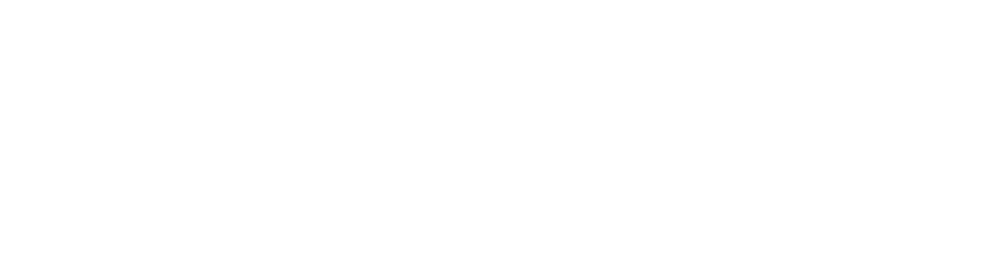
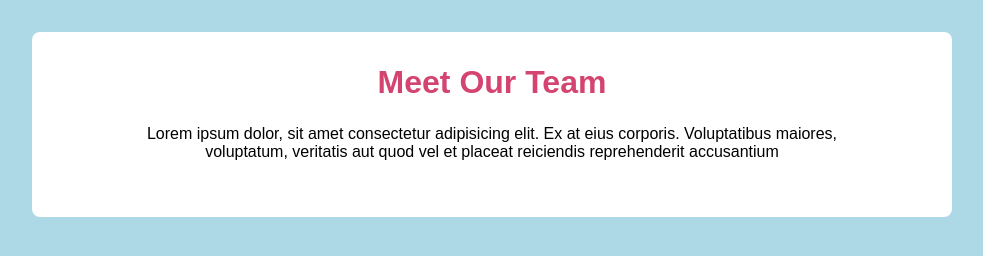
Before and after one commit to luciobo/html-css-float-cards, a plain HTML site: page index.html in a window 1280 px wide. Shown: the whole page, without its empty margins (148-1131 px from the left). Drawn offline with Linux system fonts and the light colour scheme.

Commit message:
creazione header

```diff
--- a/css/style.css
+++ b/css/style.css
@@ -2,3 +2,33 @@
     margin: 0;
     padding: 0;
     box-sizing: border-box;
+}
+
+
+
+body {
+    background-color: lightblue;
+    font-family: Arial, Helvetica, sans-serif;
+}
+
+h1 {
+    color: rgb(211, 68, 112)
+
+}
+
+.conteiner {
+    background-color: white;
+    margin: auto;
+    width: 920px;
+    margin-top: 2rem;
+    margin-bottom: 2rem;
+    border-radius: 8px;
+}
+.header-align {
+    text-align: center;
+    padding: 2rem ;
+}
+
+.sott-all {
+    padding: 1.5rem;
+}
--- a/index.html
+++ b/index.html
@@ -5,8 +5,26 @@
     <meta http-equiv="X-UA-Compatible" content="IE=edge">
     <meta name="viewport" content="width=device-width, initial-scale=1.0">
     <title>Document</title>
+    <link rel="stylesheet" href="css/style.css">
 </head>
 <body>
 
+    <div class="conteiner">
+        <header class="header-align">
+            <h1>Meet Our Team</h1>
+            <!-- sttocapitolo header -->
+            <div>
+                <div class="sott-all"> Lorem ipsum dolor, sit amet consectetur adipisicing elit. Ex at eius corporis. Voluptatibus maiores, <br> voluptatum, veritatis aut quod vel et placeat reiciendis reprehenderit accusantium
+                </div>
+            </div>
+
+        </header>
+
+        <main>
+
+        </main>
+    </div>
+
+
 </body>
 </html>
```
Also changed, not shown: 1 other file.
